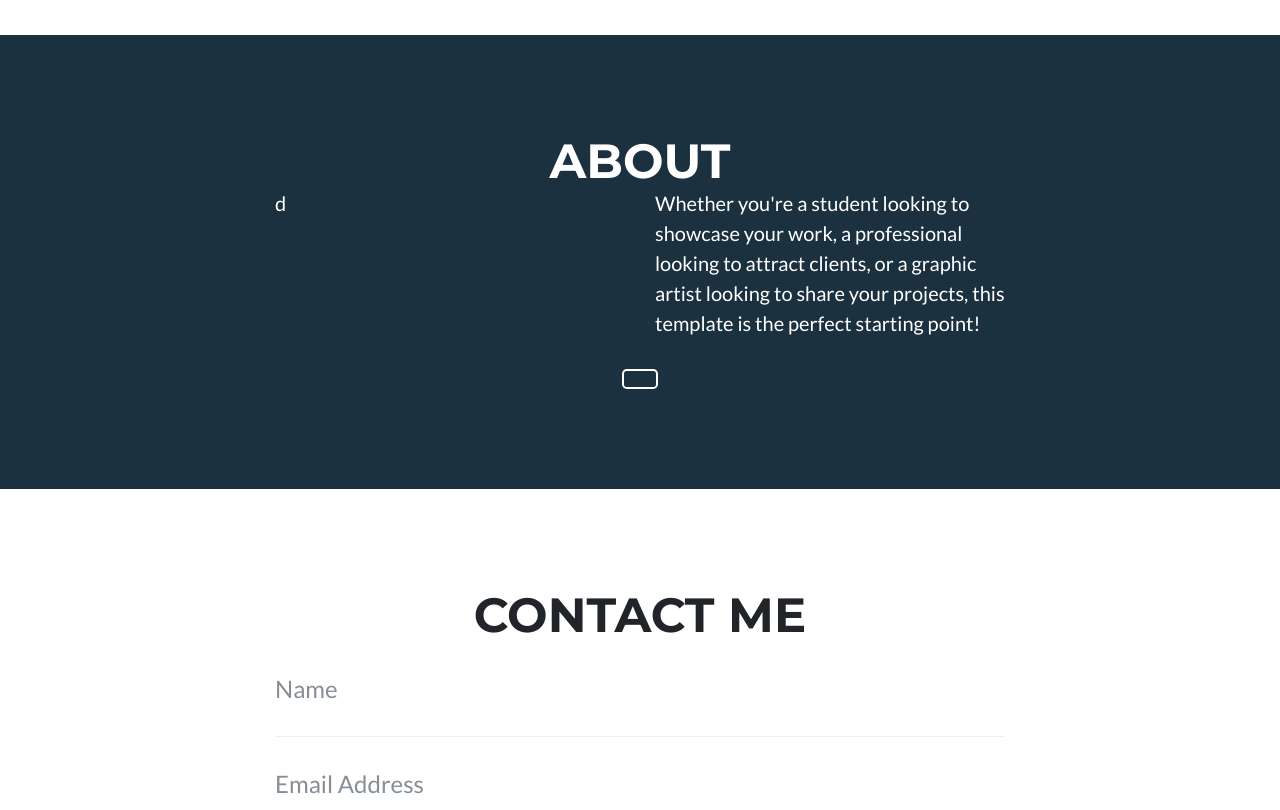
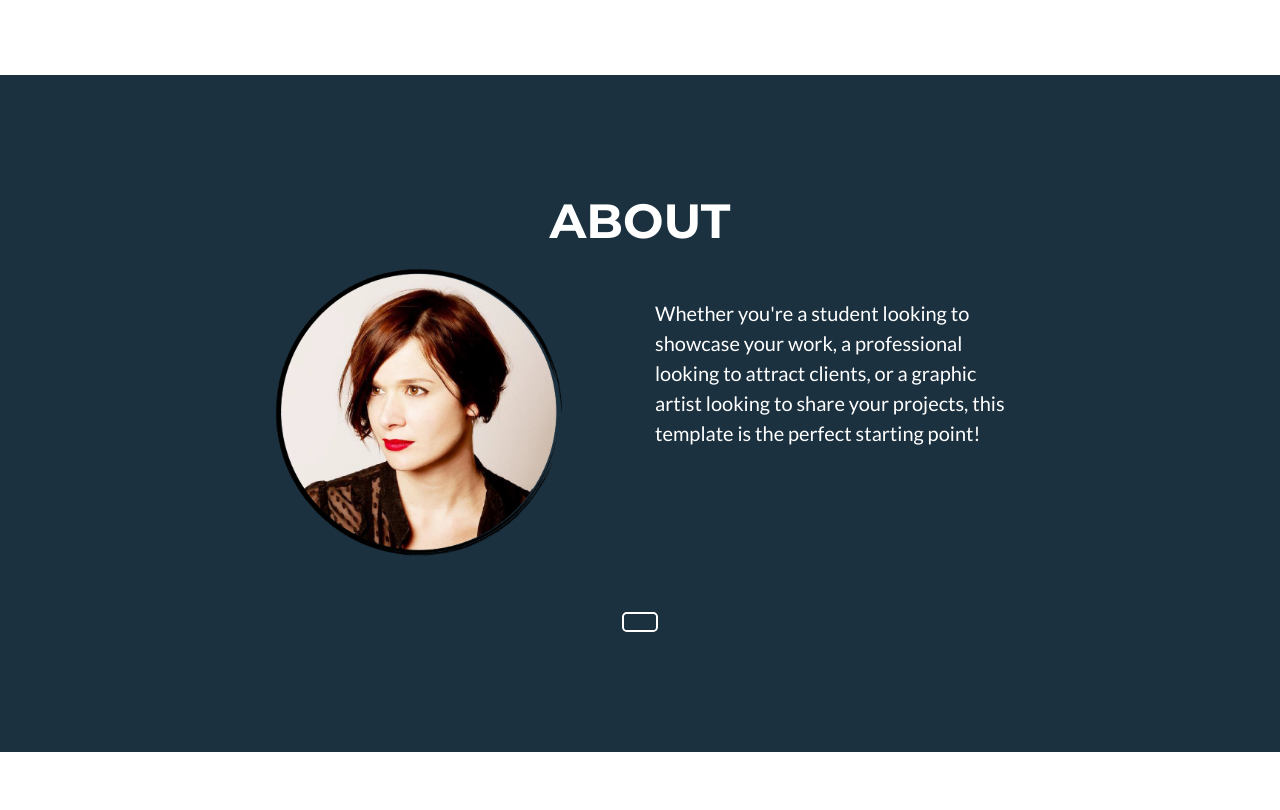
Before and after one commit to benn0320/midtermproject, a website with bundled scripts: page index.html in a window 1280 px wide. Shown: the part 1320-2130 px from the top of the page. Built offline with nearby package versions, Linux system fonts and the light colour scheme; files whose address does not match are found by name.

```diff
--- a/css/main.css
+++ b/css/main.css
@@ -30,6 +30,10 @@
   font-family: 'Montserrat', 'Helvetica Neue', Helvetica, Arial, sans-serif;
   font-weight: 700;
   text-transform: uppercase; }
+
+  .text-center{
+    margin: 20px;
+  }
 
 hr.star-light,
 hr.star-primary {
@@ -66,13 +70,16 @@
 
 section.success {
   color: white;
-  background: #1c313f; }
+  background: #1c313f;
+o}
 
 @media (max-width: 767px) {
   section {
     padding: 75px 0; }
   section.first {
     padding-top: 75px; } }
+
+
 
 /*BOTTOM - TO THE TOP BUTTON*/
 .scroll-top {
@@ -82,6 +89,7 @@
   bottom: 2%;
   width: 50px;
   height: 50px; }
+
 
 .scroll-top .btn {
   background-color: #ef6362;
@@ -184,6 +192,13 @@
   font-size: 1.25em;
   font-weight: 300; }
 
+
+  .profilepic{
+    width: 300px;
+    height: auto;
+  }
+
+
 @media (min-width: 768px) {
   header.masthead {
     padding-top: 200px;
@@ -237,9 +252,12 @@
 #portfolio * {
   z-index: 2; }
 
+
+
 @media (min-width: 767px) {
   #portfolio .portfolio-item {
     margin: 0 0 30px; } }
+
 
 .portfolio-modal .modal-dialog {
   max-width: 100%;
--- a/index.html
+++ b/index.html
@@ -154,10 +154,10 @@
 
         <div class="row">
           <div class="col-lg-4 ml-auto">
-            <p>d</p>
+            <img class="profilepic" src="images/profile.png">
           </div>
           <div class="col-lg-4 mr-auto">
-            <p>Whether you're a student looking to showcase your work, a professional looking to attract clients, or a graphic artist looking to share your projects, this template is the perfect starting point!</p>
+            <p><BR>Whether you're a student looking to showcase your work, a professional looking to attract clients, or a graphic artist looking to share your projects, this template is the perfect starting point!</p>
           </div>
           <div class="col-lg-8 mx-auto text-center">
             <a href="#" class="btn btn-lg btn-outline">
```
